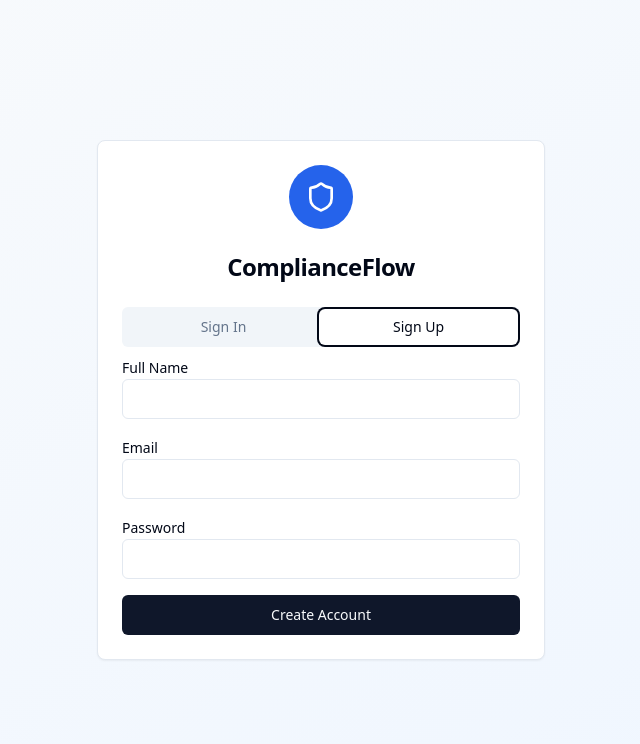
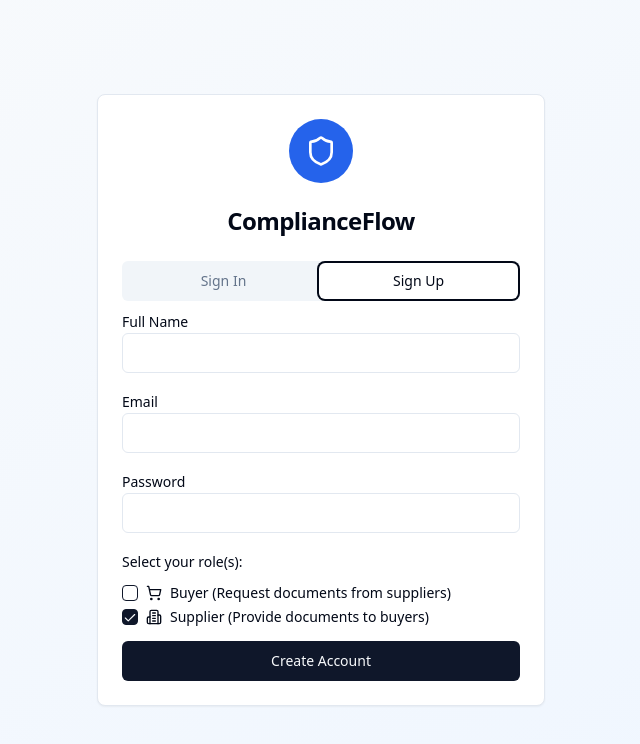
Before and after one commit to rohith0087/chain-compliance-hub, a React (Vite) app: page /auth in a window 1280 px wide. Both pictures are taken after a click on the tab "Sign Up". Shown: the top 744 px of the page, without its empty margins (319-959 px from the left). Built offline with nearby package versions, Linux system fonts and the light colour scheme.

Commit message:
Fix: Integrate roles on signup
The signup page was not properly integrating the user roles (buyer/supplier). This commit addresses the issue.

```diff
--- a/src/components/auth/AuthPage.tsx
+++ b/src/components/auth/AuthPage.tsx
@@ -5,7 +5,8 @@ import { Button } from '@/components/ui/button';
 import { Input } from '@/components/ui/input';
 import { Label } from '@/components/ui/label';
 import { Tabs, TabsContent, TabsList, TabsTrigger } from '@/components/ui/tabs';
-import { Shield, AlertCircle } from 'lucide-react';
+import { Checkbox } from '@/components/ui/checkbox';
+import { Shield, AlertCircle, Building2, ShoppingCart } from 'lucide-react';
 import { useAuth } from '@/hooks/useAuth';
 import { useToast } from '@/hooks/use-toast';
 
@@ -13,6 +14,7 @@ const AuthPage = () => {
   const [email, setEmail] = useState('');
   const [password, setPassword] = useState('');
   const [fullName, setFullName] = useState('');
+  const [selectedRoles, setSelectedRoles] = useState<('buyer' | 'supplier')[]>(['supplier']);
   const [loading, setLoading] = useState(false);
   const { signIn, signUp } = useAuth();
   const { toast } = useToast();
@@ -35,9 +37,20 @@ const AuthPage = () => {
 
   const handleSignUp = async (e: React.FormEvent) => {
     e.preventDefault();
+
+    if (selectedRoles.length === 0) {
+      toast({
+        title: "Role Selection Required",
+        description: "Please select at least one role (Buyer or Supplier).",
+        variant: "destructive",
+      });
+      return;
+    }
+
     setLoading(true);
 
-    const { error } = await signUp(email, password, fullName);
+    // Include the selected roles in the user metadata
+    const { error } = await signUp(email, password, fullName, selectedRoles);
 
     if (error) {
       toast({
@@ -52,6 +65,16 @@ const AuthPage = () => {
       });
     }
     setLoading(false);
+  };
+
+  const toggleRole = (role: 'buyer' | 'supplier') => {
+    setSelectedRoles(prev => {
+      if (prev.includes(role)) {
+        return prev.filter(r => r !== role);
+      } else {
+        return [...prev, role];
+      }
+    });
   };
 
   return (
@@ -130,7 +153,46 @@ const AuthPage = () => {
                     required
                   />
                 </div>
-                <Button type="submit" className="w-full" disabled={loading}>
+
+                <div className="space-y-3">
+                  <Label>Select your role(s):</Label>
+                  <div className="flex flex-col space-y-2">
+                    <div className="flex items-center space-x-2">
+                      <Checkbox
+                        id="buyer-role-signup"
+                        checked={selectedRoles.includes('buyer')}
+                        onCheckedChange={() => toggleRole('buyer')}
+                      />
+                      <Label htmlFor="buyer-role-signup" className="flex items-center gap-2 cursor-pointer">
+                        <ShoppingCart className="w-4 h-4" />
+                        Buyer (Request documents from suppliers)
+                      </Label>
+                    </div>
+                    <div className="flex items-center space-x-2">
+                      <Checkbox
+                        id="supplier-role-signup"
+                        checked={selectedRoles.includes('supplier')}
+                        onCheckedChange={() => toggleRole('supplier')}
+                      />
+                      <Label htmlFor="supplier-role-signup" className="flex items-center gap-2 cursor-pointer">
+                        <Building2 className="w-4 h-4" />
+                        Supplier (Provide documents to buyers)
+                      </Label>
+                    </div>
+                  </div>
+                  {selectedRoles.length === 0 && (
+                    <div className="flex items-center gap-2 text-sm text-red-600">
+                      <AlertCircle className="w-4 h-4" />
+                      Please select at least one role
+                    </div>
+                  )}
+                </div>
+
+                <Button
+                  type="submit"
+                  className="w-full"
+                  disabled={loading || selectedRoles.length === 0}
+                >
                   {loading ? "Creating Account..." : "Create Account"}
                 </Button>
               </form>
--- a/src/hooks/useAuth.tsx
+++ b/src/hooks/useAuth.tsx
@@ -8,7 +8,7 @@ interface AuthContextType {
   session: Session | null;
   profile: any | null;
   signIn: (email: string, password: string) => Promise<{ error: any }>;
-  signUp: (email: string, password: string, fullName: string) => Promise<{ error: any }>;
+  signUp: (email: string, password: string, fullName: string, roles?: ('buyer' | 'supplier')[]) => Promise<{ error: any }>;
   signOut: () => Promise<void>;
   loading: boolean;
 }
@@ -63,13 +63,16 @@ export const AuthProvider = ({ children }: { children: React.ReactNode }) => {
     return { error };
   };
 
-  const signUp = async (email: string, password: string, fullName: string) => {
+  const signUp = async (email: string, password: string, fullName: string, roles: ('buyer' | 'supplier')[] = ['supplier']) => {
     const { error } = await supabase.auth.signUp({
       email,
       password,
       options: {
         emailRedirectTo: `${window.location.origin}/`,
-        data: { full_name: fullName }
+        data: {
+          full_name: fullName,
+          roles: roles
+        }
       }
     });
     return { error };
```
